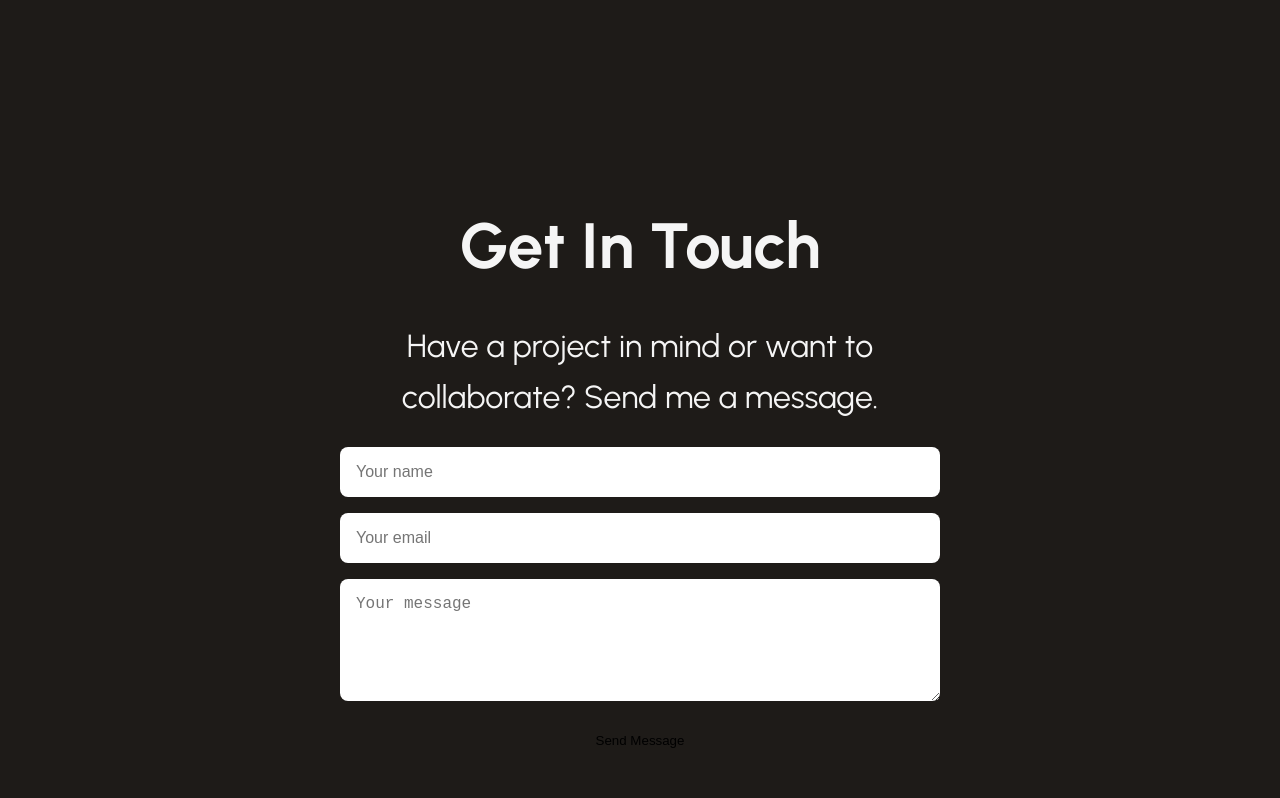
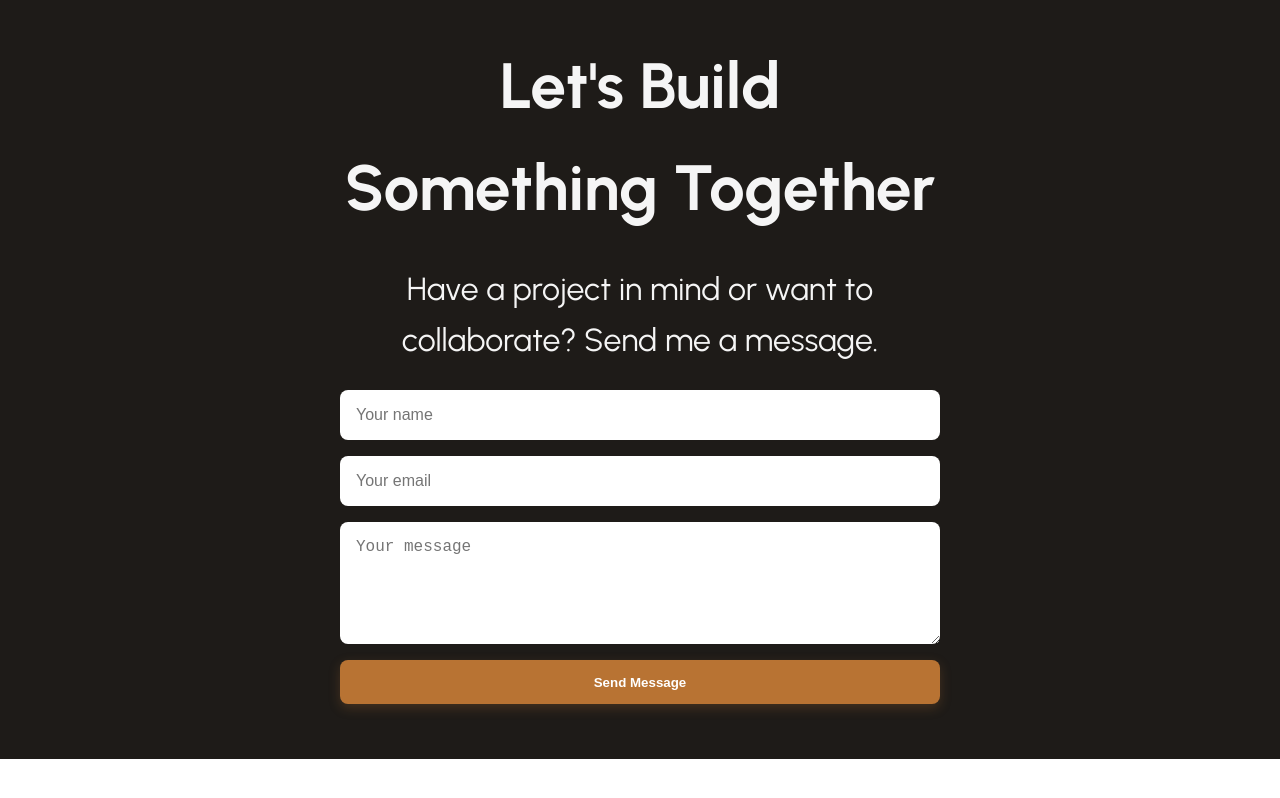
Before and after one commit to gabriel-galleg0/My-portfolio, a React (Vite) app: page / in a window 1280 px wide. Shown: the part 3436-4234 px from the top of the page. After the commit the page ends 4195 px from the top, so only its background shows below. Built offline with nearby package versions, Linux system fonts and the light colour scheme.

Commit message:
Adicionado forms para contato e atualizações visuais

```diff
--- a/src/components/carousel/carousel.css
+++ b/src/components/carousel/carousel.css
@@ -3,7 +3,7 @@
   display:flex;
   justify-content:center;
   align-items:center;
-  padding:80px 0;
+  padding:20px 0;
 }
 
 /* SWIPER */
--- a/src/sections/Contact/Contact.jsx
+++ b/src/sections/Contact/Contact.jsx
@@ -1,14 +1,16 @@
-import { useRef } from "react"
+import { useRef, useState } from "react"
 import emailjs from "@emailjs/browser"
-
 import "./contact.css"
 
-export default function Contact() {
+export default function Contact(){
 
   const form = useRef()
+  const [status, setStatus] = useState("idle")
 
   const sendEmail = (e) => {
     e.preventDefault()
+
+    setStatus("sending")
 
     emailjs.sendForm(
       "service_zyqf6pn",
@@ -17,54 +19,57 @@ export default function Contact() {
       "6vzivHHGOSfOgWxKA"
     )
     .then(() => {
-      alert("Message sent successfully!")
+
+      setStatus("success")
       form.current.reset()
+
+      setTimeout(() => {
+        setStatus("idle")
+      }, 4000)
+
     })
     .catch(() => {
-      alert("Failed to send message.")
+      setStatus("error")
     })
   }
 
   return (
     <section id="contact" className="section_contact">
+
       <div className="contact_content">
 
-        <h2 className="contact_title">Get In Touch</h2>
+        <h2 className="contact_title">Let's Build Something Together</h2>
 
-        <p className="contact_desc">
-          Have a project in mind or want to collaborate? Send me a message.
-        </p>
+        <p className="contact_desc">Have a project in mind or want to collaborate? Send me a message.</p>
 
         <form ref={form} onSubmit={sendEmail} className="contact_form">
 
-          <input
-            type="text"
-            name="user_name"
-            placeholder="Your name"
-            required
-          />
+          <input type="text" name="user_name" placeholder="Your name" required />
 
-          <input
-            type="email"
-            name="user_email"
-            placeholder="Your email"
-            required
-          />
+          <input type="email" name="user_email" placeholder="Your email" required />
 
-          <textarea
-            name="message"
-            rows="5"
-            placeholder="Your message"
-            required
-          />
+          <textarea name="message" rows="5" placeholder="Your message" required />
 
           <button type="submit">
-            Send Message
+            {status === "sending" ? "Sending..." : "Send Message"}
           </button>
 
         </form>
 
+        {status === "success" && (
+          <p className="form_success">
+            Message sent successfully!
+          </p>
+        )}
+
+        {status === "error" && (
+          <p className="form_error">
+            Failed to send message. Try again.
+          </p>
+        )}
+
       </div>
+
     </section>
   )
 }
--- a/src/sections/Contact/contact.css
+++ b/src/sections/Contact/contact.css
@@ -17,12 +17,14 @@
 }
 
 .contact_title{
+  padding-top: 20px;
   font-size: clamp(2.8rem, 5vw, 4rem);
   font-family: var(--font-primary);
   font-weight: 700;
 }
 
 .contact_desc{
+  color: var(--text_primary);
   font-size: clamp(1.8rem, 2.5vw, 2.2rem);
 }
 
@@ -30,6 +32,7 @@
   display: flex;
   flex-direction: column;
   gap: 1rem;
+  color: var(--text_primary);
 }
 
 .contact_form input,
@@ -41,8 +44,49 @@
 }
 
 .contact_form button{
-  padding: 1rem;
+  padding: 0.9rem 1.6rem;
   border-radius: 8px;
   border: none;
+
+  background: #B87333;
+  color: white;
+
+  font-weight: 600;
   cursor: pointer;
+
+  transition: all 0.3s ease;
+
+  box-shadow: 0 4px 12px rgba(184,115,51,0.25);
 }
+
+.contact_form button:hover{
+  transform: translateY(-3px);
+  box-shadow: 0 10px 25px rgba(184,115,51,0.4);
+}
+
+.form_success{
+  margin-top: 1rem;
+  color: #4CAF50;
+  font-weight: 500;
+
+  opacity: 0;
+  transform: translateY(10px);
+  animation: fadeMessage 0.4s ease forwards;
+}
+
+.form_error{
+  margin-top: 1rem;
+  color: #ff4d4d;
+  font-weight: 500;
+
+  opacity: 0;
+  transform: translateY(10px);
+  animation: fadeMessage 0.4s ease forwards;
+}
+
+@keyframes fadeMessage{
+  to{
+    opacity: 1;
+    transform: translateY(0);
+  }
+}
--- a/src/styles/global.css
+++ b/src/styles/global.css
@@ -23,7 +23,7 @@ html {
 body {
   font-family: 'Urbanist', sans-serif;
   color: var(--bg_primary);
-  color: #f5f5f5;
+  color: var(--text_primary);
   line-height: 1.6;
   overflow-x: hidden;
 }
--- a/src/styles/variables.css
+++ b/src/styles/variables.css
@@ -5,6 +5,7 @@
   --sub_title: #dfd89e;
   --accent: #FEDCB3;
   --accent_text: #f7d793;
+  --accent_plus: #b87333;
 
   --transition_fast: 0.3s ease;
   --transition_slow: 0.8s ease;
```
